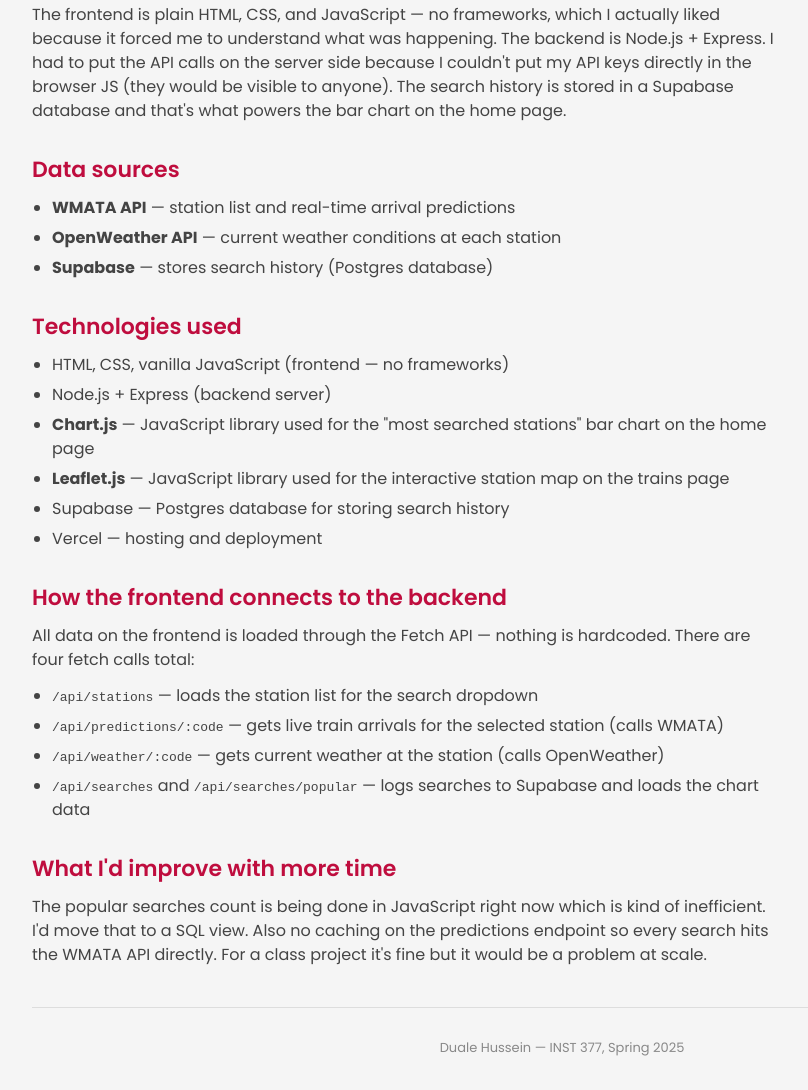
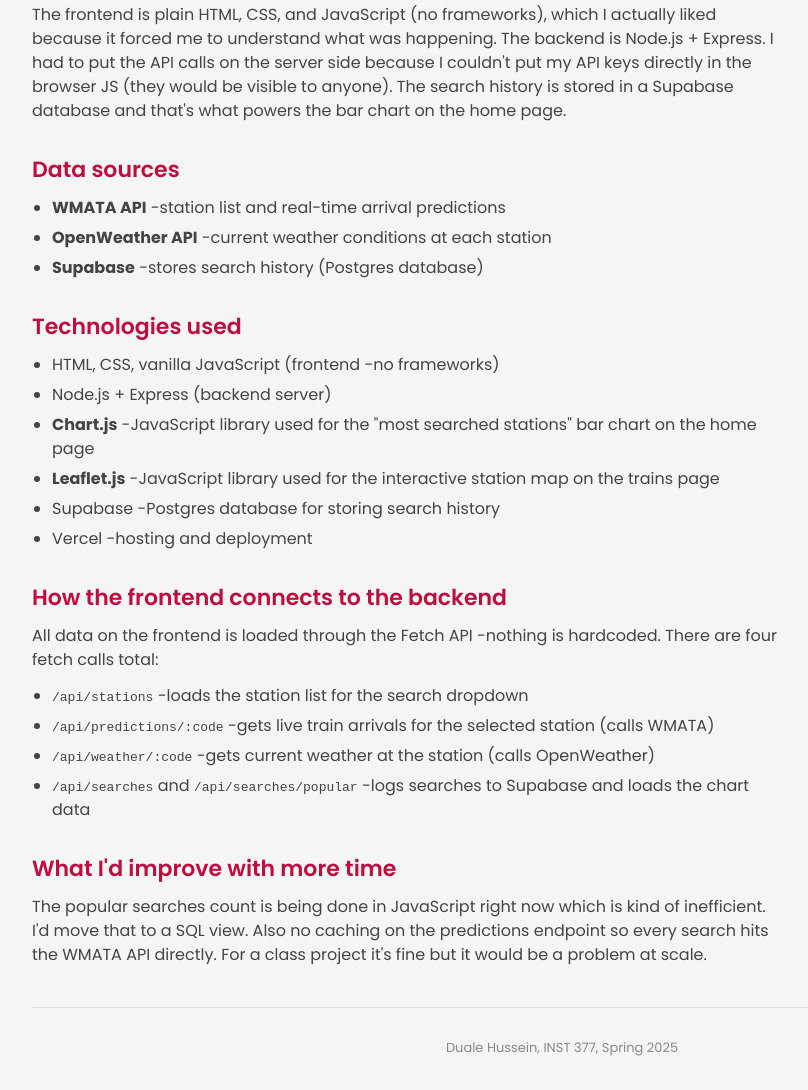
Before and after one commit to DualeHuss/metro-dashboard, a website: page public/about.html in a window 1280 px wide. Shown: the part 731-1821 px from the top of the page, without its empty margins (78-886 px from the left). Drawn offline with Linux system fonts and the light colour scheme.

Commit message:
update docs and about page

```diff
--- a/public/about.html
+++ b/public/about.html
@@ -23,7 +23,7 @@
 
     <div class="intro">
       <h1>About this project</h1>
-      <p>INST 377 final project — University of Maryland, Spring 2025.</p>
+      <p>INST 377 final project, University of Maryland, Spring 2025.</p>
     </div>
 
     <div class="about-content">
@@ -42,32 +42,32 @@
       </ul>
 
       <h2>How it works</h2>
-      <p>The frontend is plain HTML, CSS, and JavaScript — no frameworks, which I actually liked because it forced me to understand what was happening. The backend is Node.js + Express. I had to put the API calls on the server side because I couldn't put my API keys directly in the browser JS (they would be visible to anyone). The search history is stored in a Supabase database and that's what powers the bar chart on the home page.</p>
+      <p>The frontend is plain HTML, CSS, and JavaScript (no frameworks), which I actually liked because it forced me to understand what was happening. The backend is Node.js + Express. I had to put the API calls on the server side because I couldn't put my API keys directly in the browser JS (they would be visible to anyone). The search history is stored in a Supabase database and that's what powers the bar chart on the home page.</p>
 
       <h2>Data sources</h2>
       <ul>
-        <li><b>WMATA API</b> — station list and real-time arrival predictions</li>
-        <li><b>OpenWeather API</b> — current weather conditions at each station</li>
-        <li><b>Supabase</b> — stores search history (Postgres database)</li>
+        <li><b>WMATA API</b> -station list and real-time arrival predictions</li>
+        <li><b>OpenWeather API</b> -current weather conditions at each station</li>
+        <li><b>Supabase</b> -stores search history (Postgres database)</li>
       </ul>
 
       <h2>Technologies used</h2>
       <ul>
-        <li>HTML, CSS, vanilla JavaScript (frontend — no frameworks)</li>
+        <li>HTML, CSS, vanilla JavaScript (frontend -no frameworks)</li>
         <li>Node.js + Express (backend server)</li>
-        <li><b>Chart.js</b> — JavaScript library used for the "most searched stations" bar chart on the home page</li>
-        <li><b>Leaflet.js</b> — JavaScript library used for the interactive station map on the trains page</li>
-        <li>Supabase — Postgres database for storing search history</li>
-        <li>Vercel — hosting and deployment</li>
+        <li><b>Chart.js</b> -JavaScript library used for the "most searched stations" bar chart on the home page</li>
+        <li><b>Leaflet.js</b> -JavaScript library used for the interactive station map on the trains page</li>
+        <li>Supabase -Postgres database for storing search history</li>
+        <li>Vercel -hosting and deployment</li>
       </ul>
 
       <h2>How the frontend connects to the backend</h2>
-      <p>All data on the frontend is loaded through the Fetch API — nothing is hardcoded. There are four fetch calls total:</p>
+      <p>All data on the frontend is loaded through the Fetch API -nothing is hardcoded. There are four fetch calls total:</p>
       <ul>
-        <li><code>/api/stations</code> — loads the station list for the search dropdown</li>
-        <li><code>/api/predictions/:code</code> — gets live train arrivals for the selected station (calls WMATA)</li>
-        <li><code>/api/weather/:code</code> — gets current weather at the station (calls OpenWeather)</li>
-        <li><code>/api/searches</code> and <code>/api/searches/popular</code> — logs searches to Supabase and loads the chart data</li>
+        <li><code>/api/stations</code> -loads the station list for the search dropdown</li>
+        <li><code>/api/predictions/:code</code> -gets live train arrivals for the selected station (calls WMATA)</li>
+        <li><code>/api/weather/:code</code> -gets current weather at the station (calls OpenWeather)</li>
+        <li><code>/api/searches</code> and <code>/api/searches/popular</code> -logs searches to Supabase and loads the chart data</li>
       </ul>
 
       <h2>What I'd improve with more time</h2>
@@ -76,7 +76,7 @@
     </div>
 
     <div class="footer">
-      Duale Hussein &mdash; INST 377, Spring 2025
+      Duale Hussein, INST 377, Spring 2025
     </div>
   </div>
 
```
Also changed, not shown: docs/DEVELOPER.md (+12 -12 lines), README.md.
